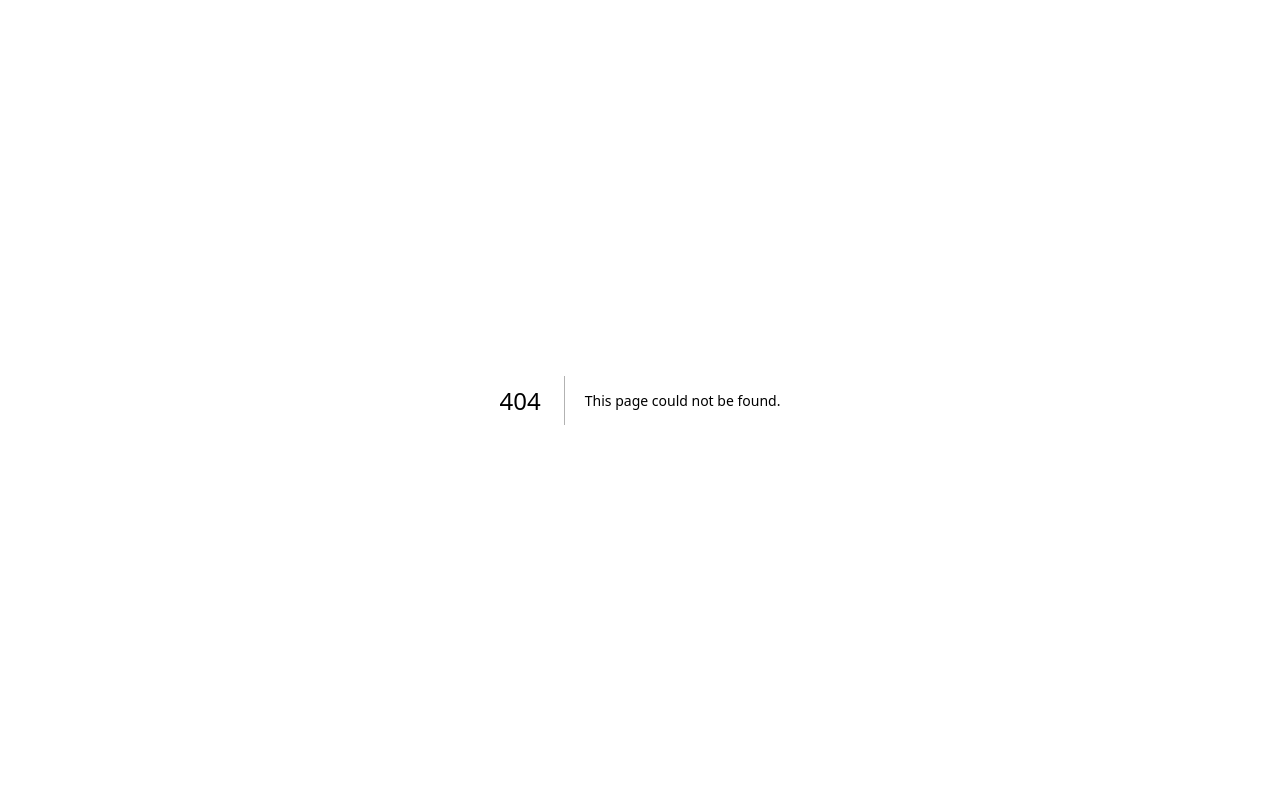
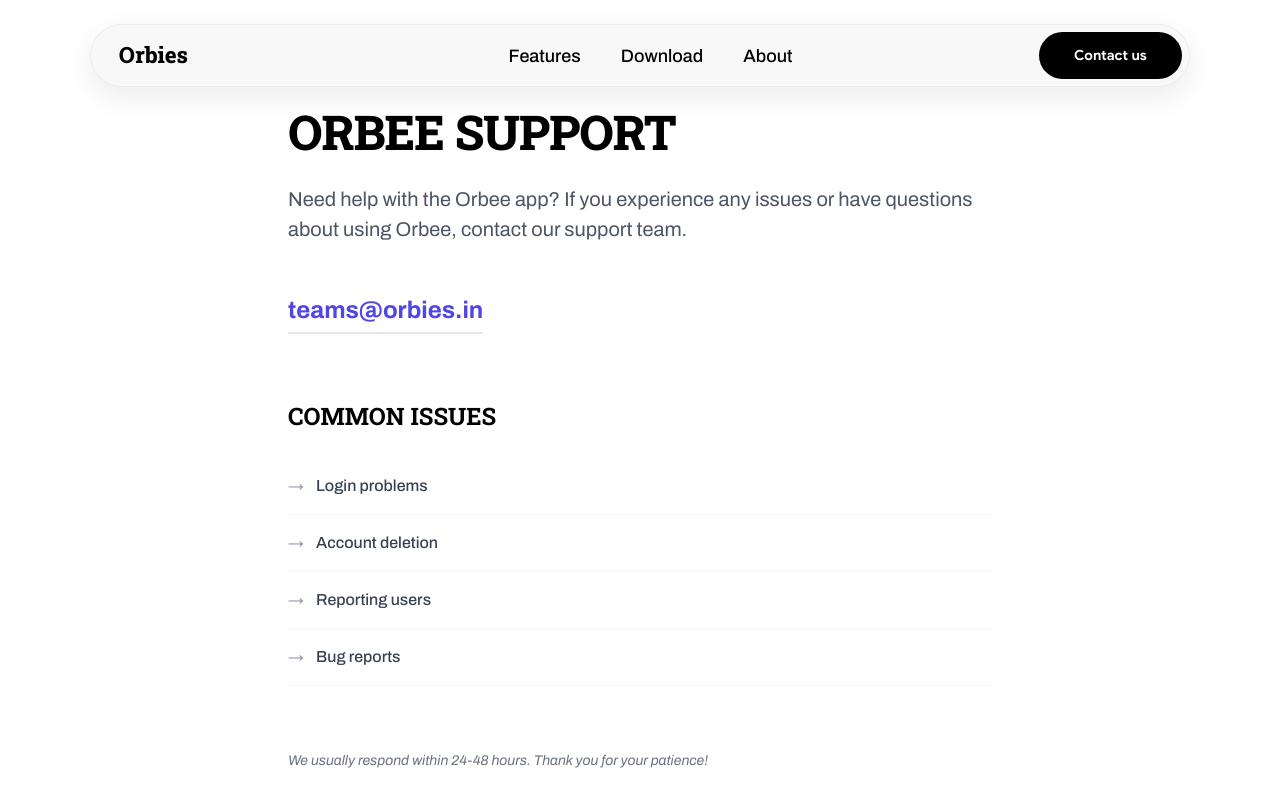
Before and after one commit to mrrobot232323/work, a Next.js app: page /support in a window 1280 px wide. Before the commit this address had no page. Shown: the top 800 px of the page. Built offline with nearby package versions, Linux system fonts and the light colour scheme.

Commit message:
feat: implement support and terms pages with a new animated footer component

```diff
--- a/app/components/footer/footer.css
+++ b/app/components/footer/footer.css
@@ -1,11 +1,11 @@
 .footer-container {
     width: 100%;
     max-width: 1400px;
-    margin: 0 auto;
+    margin: 0 auto 3rem;
     border-radius: 40px;
     background-color: #121211; /* Warm dark off-black from the screenshot */
     overflow: hidden;
-    padding: 3rem 2.5rem;
+    padding: 4rem 3rem 6rem;
     font-family: 'Archivo', sans-serif;
     color: #fff;
     display: flex;
@@ -14,7 +14,7 @@
 
 @media (min-width: 1024px) {
     .footer-container {
-        padding: 4rem 5rem;
+        padding: 5rem 6rem 8rem;
     }
 }
 
--- a/app/components/footer/footer.tsx
+++ b/app/components/footer/footer.tsx
@@ -97,9 +97,9 @@
 
                     <div className="footer-column">
                         <span className="footer-column-title">Support</span>
-                        {renderLink("Terms of Service", "/privacy#terms", 3)}
+                        {renderLink("Terms of Service", "/terms", 3)}
                         {renderLink("Privacy Policy", "/privacy", 4)}
-                        {renderLink("Contact Us", "mailto:team@orbies.in", 5, true)}
+                        {renderLink("Support", "/support", 5)}
                     </div>
                 </div>
             </div>
--- a/app/components/privacy/privacy.tsx
+++ b/app/components/privacy/privacy.tsx
@@ -8,7 +8,7 @@
       {/* HEADER */}
       <header className="privacy-header">
         <h1 className="privacy-title">
-          PRIVACY & POLICY
+          LEGAL DOCUMENTATION
         </h1>
         <p className="privacy-subtitle">
           Orbies.in – by Secreteye Telematics Pvt Ltd • Last Updated: February 24, 2026
@@ -199,6 +199,17 @@
         </div>
       </section>
 
+      {/* FOOTER */}
+      <footer className="privacy-footer">
+        <div>
+          <h2 className="footer-brand-name">Orbies.in</h2>
+          <p className="footer-tagline">Authentic social connections. No filters, no fakes, just you.</p>
+        </div>
+        <p className="footer-copyright-text">
+          © 2026 Secreteye Telematics Pvt Ltd. All rights reserved.
+        </p>
+      </footer>
+
     </div>
   );
 }
--- /dev/null
+++ b/app/components/privacy/terms.tsx
@@ -0,0 +1,89 @@
+import React from 'react';
+import './privacy.css';
+
+export default function TermsOfService() {
+  return (
+    <div className="privacy-container">
+
+      {/* HEADER */}
+      <header className="privacy-header">
+        <h1 className="privacy-title">
+          TERMS & CONDITIONS
+        </h1>
+        <p className="privacy-subtitle">
+          Orbies.in – by Secreteye Telematics Pvt Ltd • Last Updated: February 24, 2026
+        </p>
+        <p className="privacy-email">team@orbies.in</p>
+      </header>
+
+      {/* TERMS AND CONDITIONS */}
+      <section id="terms" className="privacy-section">
+        <div className="privacy-section-title-wrapper">
+          <div className="privacy-indicator indicator-slate"></div>
+          <h2 className="privacy-section-h2">Terms and Conditions</h2>
+        </div>
+
+        <div className="privacy-content">
+          <p>Welcome to Orbies.in! These Terms and Conditions (“Terms”) govern your access to and use of the Orbies.in mobile application, its features, and related services. By downloading, accessing, or using Orbies.in you agree to these Terms, which form a legally binding agreement between you and Secreteye Telematics Pvt Ltd.</p>
+
+          <div className="privacy-subsections">
+            <div>
+              <h3 className="privacy-subsection-h3">1. Eligibility</h3>
+              <ul className="privacy-list">
+                <li>You must be at least 18 years old to register for or use Orbies.</li>
+                <li>You must provide accurate and complete information during registration.</li>
+                <li>You agree to update your information promptly if it changes.</li>
+              </ul>
+            </div>
+
+            <div>
+              <h3 className="privacy-subsection-h3">2. User Conduct and Content</h3>
+              <p>Orbies is designed for creative, humorous, and authentic engagement. You agree not to:</p>
+              <ul className="privacy-list">
+                <li>Post or transmit sexually explicit, abusive, or inappropriate content.</li>
+                <li>Impersonate others or create fake accounts.</li>
+                <li>Discriminate on the basis of race, gender, religion, etc.</li>
+                <li>Spam or use Orbies for commercial purposes without permission.</li>
+                <li>Violate any applicable laws.</li>
+              </ul>
+            </div>
+
+            <div>
+              <h3 className="privacy-subsection-h3">3. Ownership & Rights</h3>
+              <p>Orbies’ branding and content are owned/licensed by Secreteye Telematics Pvt Ltd. Users retain ownership of their content but grant Orbies limited use rights to moderate and promote it.</p>
+            </div>
+
+            <div>
+              <h3 className="privacy-subsection-h3">4. Liability & Indemnity</h3>
+              <p>Orbies is provided "as-is" without warranties. Secreteye Telematics Pvt Ltd is not liable for user behavior, emotional harm, or disputes. You agree to indemnify Secreteye Telematics Pvt Ltd against claims arising from your use of Orbies.</p>
+            </div>
+
+            <div>
+              <h3 className="privacy-subsection-h3">5. Governing Law</h3>
+              <p>These Terms are governed by the laws of India. Disputes shall be subject to the courts of Jaipur, Rajasthan, India.</p>
+            </div>
+          </div>
+        </div>
+      </section>
+
+      <hr className="privacy-divider" />
+
+      {/* DELETE ACCOUNT */}
+      <section id="deletion" className="privacy-section">
+        <div className="privacy-section-title-wrapper">
+          <div className="privacy-indicator indicator-orange"></div>
+          <h2 className="privacy-section-h2">Delete Account</h2>
+        </div>
+
+        <div className="privacy-content">
+          <p>We value your control over your personal data. If you wish to delete your account, please follow these steps:</p>
+          <ul className="privacy-list">
+            <li><strong>In-App:</strong> You may delete your account directly within the app settings, which will remove your profile and associated data from our systems.</li>
+            <li><strong>Email:</strong> You can send a request to <a href="mailto:team@orbies.in" className="privacy-link">team@orbies.in</a> from your registered email address.</li>
+          </ul>
+        </div>
+      </section>
+
+    </div>
+  );
+}
--- /dev/null
+++ b/app/components/support/support.css
@@ -0,0 +1,77 @@
+.support-container {
+  max-width: 48rem;
+  margin: 0 auto;
+  padding: 6rem 2rem;
+  font-family: 'Archivo', sans-serif;
+  color: #000;
+  line-height: 1.5;
+}
+
+.support-title {
+  font-family: 'Roboto Slab', serif;
+  font-size: 3rem;
+  font-weight: 800;
+  margin-bottom: 1rem;
+  text-transform: uppercase;
+  letter-spacing: -0.02em;
+}
+
+.support-subtitle {
+  font-size: 1.25rem;
+  color: #4b5563;
+  margin-bottom: 3rem;
+}
+
+.support-contact-section {
+  margin-bottom: 4rem;
+}
+
+.support-email-link {
+  display: inline-block;
+  font-size: 1.5rem;
+  font-weight: 700;
+  color: #4f46e5;
+  text-decoration: none;
+  padding-bottom: 0.25rem;
+  border-bottom: 2px solid #e5e7eb;
+  transition: border-color 0.2s;
+}
+
+.support-email-link:hover {
+  border-color: #4f46e5;
+}
+
+.support-section-title {
+  font-family: 'Roboto Slab', serif;
+  font-size: 1.5rem;
+  font-weight: 700;
+  margin-bottom: 1.5rem;
+  text-transform: uppercase;
+}
+
+.support-list {
+  list-style: none;
+  padding: 0;
+  margin: 0 0 4rem 0;
+}
+
+.support-list-item {
+  padding: 1rem 0;
+  border-bottom: 1px solid #f3f4f6;
+  font-weight: 500;
+  color: #374151;
+  display: flex;
+  align-items: center;
+  gap: 0.75rem;
+}
+
+.support-list-item::before {
+  content: "→";
+  color: #9ca3af;
+}
+
+.support-footer {
+  color: #6b7280;
+  font-style: italic;
+  font-size: 0.875rem;
+}
--- /dev/null
+++ b/app/components/support/support.tsx
@@ -0,0 +1,39 @@
+import React from 'react';
+import './support.css';
+
+export default function Support() {
+  return (
+    <div className="support-container">
+
+      {/* TITLE SECTION */}
+      <h1 className="support-title">Orbee Support</h1>
+      <p className="support-subtitle">
+        Need help with the Orbee app? If you experience any issues or have questions about using Orbee, contact our support team.
+      </p>
+
+      {/* CONTACT SECTION */}
+      <div className="support-contact-section">
+        <a href="mailto:teams@orbies.in" className="support-email-link">
+          teams@orbies.in
+        </a>
+      </div>
+
+      {/* COMMON ISSUES LIST */}
+      <div className="support-issues-section">
+        <h2 className="support-section-title">Common issues</h2>
+        <ul className="support-list">
+          <li className="support-list-item">Login problems</li>
+          <li className="support-list-item">Account deletion</li>
+          <li className="support-list-item">Reporting users</li>
+          <li className="support-list-item">Bug reports</li>
+        </ul>
+      </div>
+
+      {/* FOOTER MESSAGE */}
+      <footer className="support-footer">
+        <p>We usually respond within 24-48 hours. Thank you for your patience!</p>
+      </footer>
+
+    </div>
+  );
+}
--- /dev/null
+++ b/app/support/page.tsx
@@ -0,0 +1,24 @@
+import React from 'react';
+import Navbar from '../components/navbar/page';
+import Footer from '../components/footer/footer';
+import Support from '../components/support/support';
+import { Metadata } from 'next';
+
+export const metadata: Metadata = {
+  title: "Support | Orbies",
+  description: "Get help with Orbee. Contact our support team for any issues or questions about your account and the app.",
+};
+
+export default function SupportPage() {
+  return (
+    <main className="min-h-screen bg-white flex flex-col font-sans relative">
+      <Navbar />
+      <div className="w-full">
+        <Support />
+      </div>
+      <div className="w-full">
+        <Footer />
+      </div>
+    </main>
+  );
+}
--- /dev/null
+++ b/app/terms/page.tsx
@@ -0,0 +1,24 @@
+import React from 'react';
+import Navbar from '../components/navbar/page';
+import Footer from '../components/footer/footer';
+import TermsOfService from '../components/privacy/terms';
+import { Metadata } from 'next';
+
+export const metadata: Metadata = {
+  title: "Terms and Conditions | Orbies",
+  description: "Read the Terms and Conditions of Orbies.in. By using our services, you agree to these terms.",
+};
+
+export default function TermsPage() {
+  return (
+    <main className="min-h-screen bg-white flex flex-col font-sans relative">
+      <Navbar />
+      <div className="w-full">
+        <TermsOfService />
+      </div>
+      <div className="w-full">
+        <Footer />
+      </div>
+    </main>
+  );
+}
```
